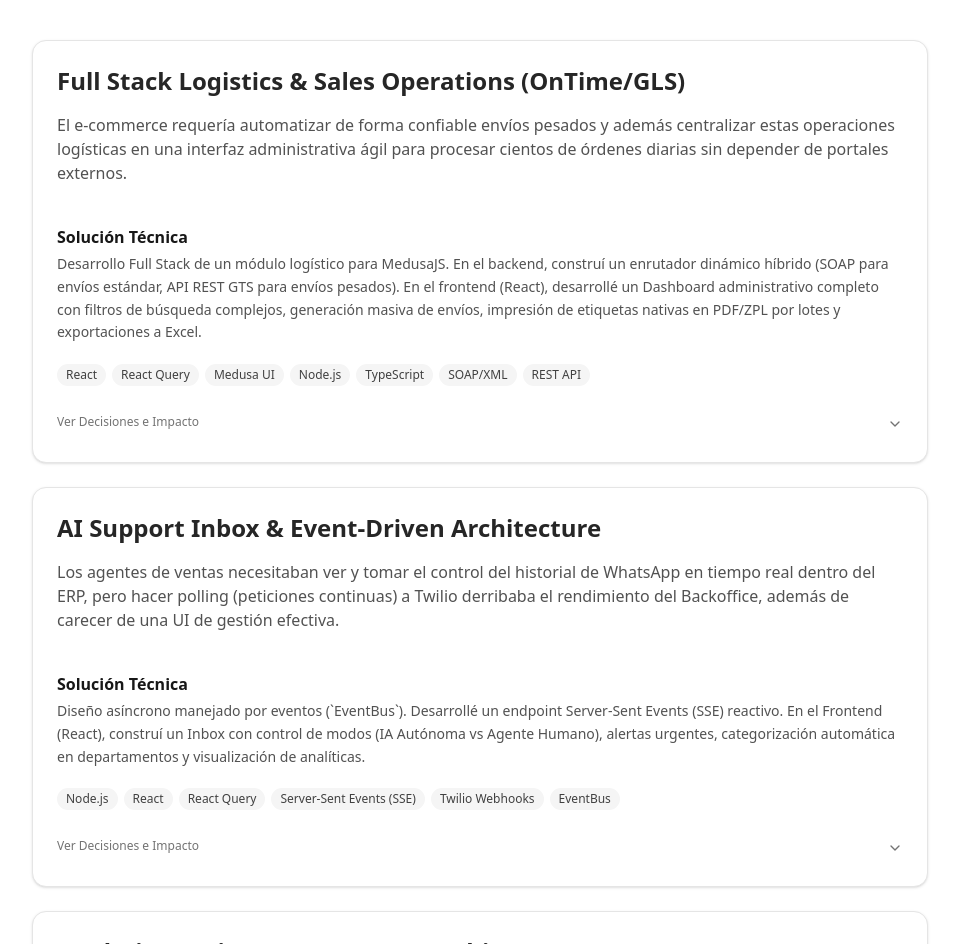
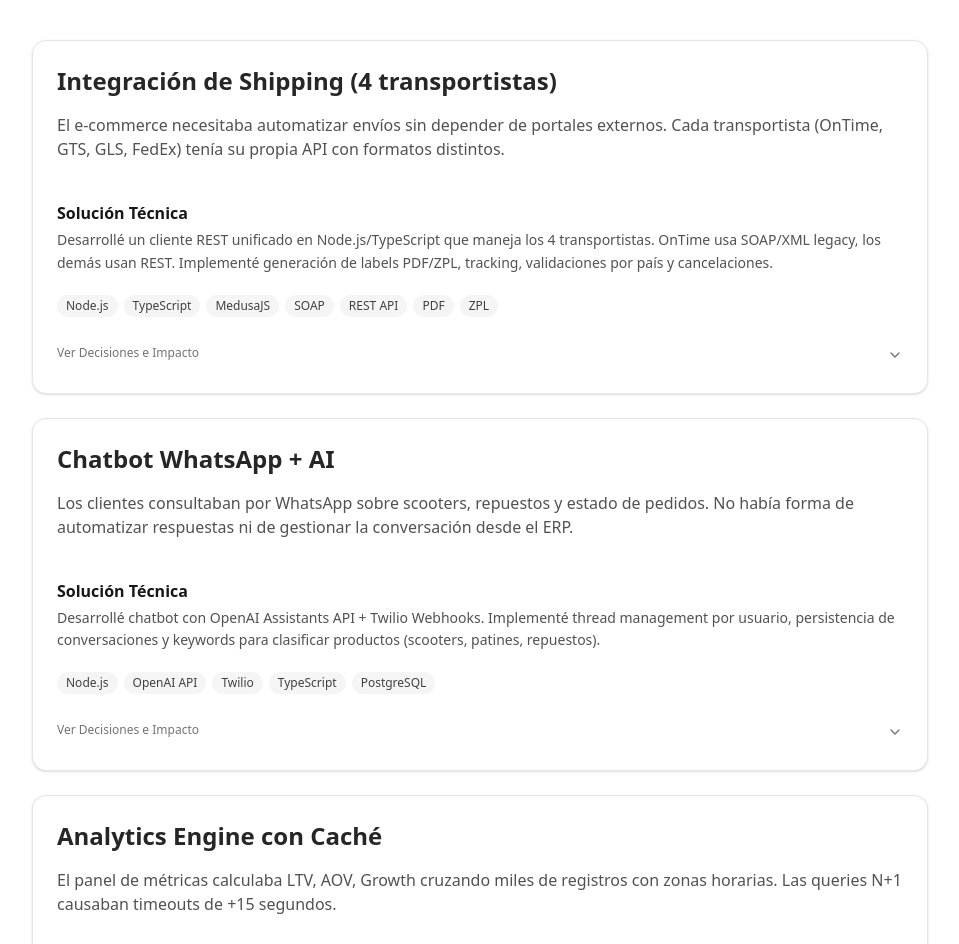
Before and after one commit to ElianCue/portfolio, a Next.js app: page / in a window 1280 px wide. Shown: the part 1288-2232 px from the top of the page, without its empty margins (160-1119 px from the left). Built offline with nearby package versions, Linux system fonts and the light colour scheme.

Commit message:
fix: update portfolio and CV with 9 modules - more concrete, no chamuyo

```diff
--- a/public/cv_en.html
+++ b/public/cv_en.html
@@ -55,7 +55,7 @@
 
     <h2>Summary</h2>
     <div class='entry'>
-        Full Stack Developer with production experience in logistics and e-commerce systems. Stack: Node.js, React, TypeScript. Looking for a team where I can continue growing in backend architecture and distributed systems.
+        Full Stack Developer with production experience. Stack: Node.js, TypeScript, React, PostgreSQL, Docker. Built 9 modules in a scooter e-commerce: shipping (4 carriers), WhatsApp AI chatbot (OpenAI), analytics (in-memory cache), tasklist, schedule, time-entry, warranties and appointments.
     </div>
 
     <h2>Education</h2>
@@ -72,11 +72,15 @@
     <div class='entry'>
         <span class='title'>Full Stack Developer</span> | <span class='org'>Hutrit Club (MyUrbanScoot)</span> | Jul 2025 – 31 Mar 2026
         <ul>
-            <li>I architected and deployed an event-driven notification system leveraging Node.js, EventBus, and Twilio Webhooks, pushing real-time WhatsApp conversational data directly to an Admin React dashboard via Server-Sent Events (SSE).</li>
-            <li>I built a hybrid custom logistics engine atop MedusaJS to automate legacy SOAP/XML interfaces (OnTime) and REST APIs (GLS). I engineered dynamic routing to avoid bottlenecks for heavy shipments (>1,200 kg).</li>
-            <li>I developed a full Admin Dashboard in React featuring infinite-scroll pagination, bulk shipment creation, native multi-batch PDF/ZPL label printing, and Excel exports.</li>
-            <li>I configured and managed production architecture on Railway utilizing isolated Docker containers for backend APIs, async workers, Redis Pub/Sub, fast-indexed Meilisearch clusters, PostgreSQL, and robust S3 storage.</li>
-            <li>I optimized the core database analytics engine by migrating expensive, blocking N+1 SQL queries to an isolated Node.js predictive-hashing in-memory cache, reducing real-time report latencies from >15 seconds to under 50 ms.</li>
+            <li>Integrated 4 shipping carriers (OnTime SOAP, GTS REST, GLS, FedEx) with PDF/ZPL labels, tracking and country validation.</li>
+            <li>Built WhatsApp chatbot with OpenAI Assistants API + Twilio Webhooks, user threading and product keyword classification.</li>
+            <li>Created analytics module with cache (TTL 15 min) and predictive hashing by date/filters. Migrated N+1 queries: latency 15s → 50ms.</li>
+            <li>Built complete Tasklist: CRUD, states, time tracking, categories and break tasks.</li>
+            <li>Developed Schedule: employee shift management with requests, approve/reject and calendar view.</li>
+            <li>Implemented Time-entry: clock in/out, breaks, audit, PDF/Excel export and schedule compliance.</li>
+            <li>Built Warranties: post-sale warranty management with states, attachments and assignments.</li>
+            <li>Developed Appointments: workshop scheduling system for post-sale service.</li>
+            <li>Implemented Canary Islands tax calculation system for Spain.</li>
         </ul>
     </div>
     <div class='entry'>
--- a/public/cv_es.html
+++ b/public/cv_es.html
@@ -55,7 +55,7 @@
 
     <h2>Resumen</h2>
     <div class='entry'>
-        Desarrollador Full Stack con experiencia en producción en sistemas logísticos y e-commerce. Stack: Node.js, React, TypeScript. Busco un equipo donde seguir creciendo en arquitectura backend y sistemas distribuidos.
+        Desarrollador Full Stack con experiencia en producción. Stack: Node.js, TypeScript, React, PostgreSQL, Docker. Construí 9 módulos en un e-commerce de scooters: shipping (4 transportistas), chatbot WhatsApp + AI (OpenAI), analytics (caché in-memory), tasklist, schedule, time-entry, garantías y appointments.
     </div>
 
     <h2>Educación</h2>
@@ -72,11 +72,15 @@
     <div class='entry'>
         <span class='title'>Desarrollador Full Stack</span> | <span class='org'>Hutrit Club (MyUrbanScoot)</span> | Jul 2025 – 31 Mar 2026
         <ul>
-            <li>Diseñé y desplegué un sistema de notificaciones manejado por eventos usando Node.js, EventBus y Webhooks de Twilio, enviando datos conversacionales de WhatsApp en tiempo real hacia un dashboard de React mediante Server-Sent Events (SSE).</li>
-            <li>Construí un motor logístico híbrido como plugin en MedusaJS para automatizar interfaces legacy SOAP/XML (OnTime) y APIs REST (GLS). Implementé un enrutamiento dinámico para evitar cuellos de botella en envíos pesados (+1,200kg).</li>
-            <li>Desarrollé un dashboard administrativo completo en React con paginación infinita, creación masiva de envíos (Bulk Actions), impresión nativa de etiquetas por lotes (PDF/ZPL) y exportaciones robustas a Excel.</li>
-            <li>Desplegué y administré la arquitectura de producción en Railway utilizando contenedores Docker aislados para servicios backend, workers asíncronos, Redis Pub/Sub, clústeres Meilisearch para indexación rápida, PostgreSQL y almacenamiento en S3.</li>
-            <li>Optimizé el motor analítico migrando complejas y bloqueantes consultas N+1 SQL hacia un sistema aislado en Node.js con caché en memoria y hashing predictivo, reduciendo las latencias de >15 segundos a menos de 50 ms.</li>
+            <li>Integré 4 transportistas de envío (OnTime SOAP, GTS REST, GLS, FedEx) con labels PDF/ZPL, tracking y validación por país.</li>
+            <li>Desarrollé chatbot de WhatsApp con OpenAI Assistants API + Twilio Webhooks, con threading por usuario y clasificación de productos por keywords.</li>
+            <li>Construí módulo de analytics con caché (TTL 15 min) y hashing predictivo por fecha/filtros. Migré queries N+1: latencia 15s → 50ms.</li>
+            <li>Implementé Tasklist completo: CRUD, estados, tracking de tiempo, categorías y break tasks.</li>
+            <li>Desarrollé Schedule: gestión de turnos de empleados con requests, approve/reject y calendar view.</li>
+            <li>Implementé Time-entry: clock in/out, pausas, auditoría, export PDF/Excel y compliance de horarios.</li>
+            <li>Construí Warranties: gestión de garantías post-venta con estados, attachments y asignaciones.</li>
+            <li>Desarrollé Appointments: sistema de citas para taller post-venta.</li>
+            <li>Implementé sistema de taxes para Canarias (España).</li>
         </ul>
     </div>
     <div class='entry'>
--- a/src/data/content.ts
+++ b/src/data/content.ts
@@ -22,30 +22,30 @@ export const content = {
             items: [
                 {
                     id: "logistics-engine",
-                    title: "Full Stack Logistics & Sales Operations (OnTime/GLS)",
-                    problem: "El e-commerce requería automatizar de forma confiable envíos pesados y además centralizar estas operaciones logísticas en una interfaz administrativa ágil para procesar cientos de órdenes diarias sin depender de portales externos.",
-                    solution: "Desarrollo Full Stack de un módulo logístico para MedusaJS. En el backend, construí un enrutador dinámico híbrido (SOAP para envíos estándar, API REST GTS para envíos pesados). En el frontend (React), desarrollé un Dashboard administrativo completo con filtros de búsqueda complejos, generación masiva de envíos, impresión de etiquetas nativas en PDF/ZPL por lotes y exportaciones a Excel.",
-                    stack: ["React", "React Query", "Medusa UI", "Node.js", "TypeScript", "SOAP/XML", "REST API"],
-                    decisions: "En el Front: Manejo de estado sintético para actualizar la UI instantáneamente al crear envíos en lote cruzando datos asíncronos. En el Back: Evitar librerías SOAP pesadas inyectando clientes XML a medida y validación prioritaria para evitar Timeouts.",
-                    impact: "Centralización total del flujo logístico. Los operarios pasaron de procesar envíos uno a uno en portales lentos, a despachar pedidos e imprimir etiquetas masivamente en segundos sin salir del ERP, reduciendo errores humanos en un 100%.",
+                    title: "Integración de Shipping (4 transportistas)",
+                    problem: "El e-commerce necesitaba automatizar envíos sin depender de portales externos. Cada transportista (OnTime, GTS, GLS, FedEx) tenía su propia API con formatos distintos.",
+                    solution: "Desarrollé un cliente REST unificado en Node.js/TypeScript que maneja los 4 transportistas. OnTime usa SOAP/XML legacy, los demás usan REST. Implementé generación de labels PDF/ZPL, tracking, validaciones por país y cancelaciones.",
+                    stack: ["Node.js", "TypeScript", "MedusaJS", "SOAP", "REST API", "PDF", "ZPL"],
+                    decisions: "Evité librerías SOAP pesadas construyendo clientes XML a medida. Implementé timeout de 30s con diagnóstico de errores. Manejé respuestas en múltiples formatos (array, objeto) porque la API no era consistente.",
+                    impact: "Centralización del flujo logístico. Los operarios procesan cientos de envíos diarios sin salir del ERP.",
                 },
-                {
+{
                     id: "ai-support",
-                    title: "AI Support Inbox & Event-Driven Architecture",
-                    problem: "Los agentes de ventas necesitaban ver y tomar el control del historial de WhatsApp en tiempo real dentro del ERP, pero hacer polling (peticiones continuas) a Twilio derribaba el rendimiento del Backoffice, además de carecer de una UI de gestión efectiva.",
-                    solution: "Diseño asíncrono manejado por eventos (`EventBus`). Desarrollé un endpoint Server-Sent Events (SSE) reactivo. En el Frontend (React), construí un Inbox con control de modos (IA Autónoma vs Agente Humano), alertas urgentes, categorización automática en departamentos y visualización de analíticas.",
-                    stack: ["Node.js", "React", "React Query", "Server-Sent Events (SSE)", "Twilio Webhooks", "EventBus"],
-                    decisions: "Usé SSE (unidireccional: Servidor -> Cliente) para el streaming del historial evitando el overhead de WebSockets completos y delegué persistencia local en caché (localStorage/Query) en el Front para cruzar los departamentos asignados instantáneamente.",
-                    impact: "Experiencia B2C híbrida ultra-rápida. Cero cargas adicionales en la base principal. Los agentes pueden identificar alertas críticas subidas por la IA y tomar el control manual cerrando ventas en la mitad de tiempo.",
+                    title: "Chatbot WhatsApp + AI",
+                    problem: "Los clientes consultaban por WhatsApp sobre scooters, repuestos y estado de pedidos. No había forma de automatizar respuestas ni de gestionar la conversación desde el ERP.",
+                    solution: "Desarrollé chatbot con OpenAI Assistants API + Twilio Webhooks. Implementé thread management por usuario, persistencia de conversaciones y keywords para clasificar productos (scooters, patines, repuestos).",
+                    stack: ["Node.js", "OpenAI API", "Twilio", "TypeScript", "PostgreSQL"],
+                    decisions: "Usé OpenAI Assistants con threads para mantener contexto por conversación. Implementé keywords para detectar tipo de consulta. Persistí threads en DB para recuperar contexto entre sesiones.",
+                    impact: "Automatización de consultas frecuentes. Los agentes tienen historial completo en el ERP.",
                 },
                 {
                     id: "analytics-engine",
-                    title: "Analytics Engine & In-Memory Caching",
-                    problem: "Al escalar las ventas, el panel administrativo de métricas experimentaba Timeouts al calcular On-The-Fly métricas clave (Lifetime Value, Average Order Value, Intermensual Growth) cruzando miles de datos con zonas horarias conflictivas.",
-                    solution: "Construcción de un servicio analítico asilado. Migración de cálculos N+1 en la BBDD a un motor de reportes basado en un pipeline matemático en Node, optimizado agresivamente con estrategias de caching en memoria.",
-                    stack: ["Node.js", "PostgreSQL", "In-Memory Caching", "Data Parsing", "Cron Jobs"],
-                    decisions: "Creación de un generador de hashes predictivos únicos (`generateKey`) basados en el rango de fechas seleccionado (ej. inicio, fin, zona horaria española), reduciendo peticiones duplicadas de lectura SQL.",
-                    impact: "Disminución del tiempo de los reportes analíticos de >15 segundos (causando cuellos de botella) a latencias in-memory (<50ms).",
+                    title: "Analytics Engine con Caché",
+                    problem: "El panel de métricas calculaba LTV, AOV, Growth cruzando miles de registros con zonas horarias. Las queries N+1 causaban timeouts de +15 segundos.",
+                    solution: "Construí un servicio analítico isolado. Implementé caché con TTL de 15 minutos y hashing predictivo que genera keys únicas por fecha/rango/filtros. Migré los cálculos de la DB a Node.js.",
+                    stack: ["Node.js", "PostgreSQL", "Redis", "TypeScript"],
+                    decisions: "El hashing normaliza los filtros (ordena keys, elimina duplicados) para evitar queries duplicadas. El TTL de 15 min balancea freshness con performance.",
+                    impact: "Latencia reducida de >15s a <50ms. Export a CSV y HTML.",
                 },
                 {
                     id: "workshop-appointments",
@@ -133,39 +133,39 @@ export const content = {
             items: [
                 {
                     id: "logistics-engine",
-                    title: "Full Stack Logistics & Sales Operations (OnTime/GLS)",
-                    problem: "The e-commerce needed to reliably automate heavy shipments and centralize these logistics operations within an agile administrative interface to process hundreds of daily orders without relying on external third-party portals.",
-                    solution: "Full Stack development of a logistics module for MedusaJS. On the backend, engineered a hybrid dynamic router (SOAP & GTS REST API). On the frontend (React), developed a full Admin Dashboard featuring infinite-scroll paginations, bulk massive shipment creation, native multi-batch PDF/ZPL label printing, and Excel exports.",
-                    stack: ["React", "React Query", "Medusa UI", "Node.js", "TypeScript", "SOAP/XML", "REST API"],
-                    decisions: "Frontend: Leveraged synthetic states for instantaneous optimistic UI updates upon bulk creation bridging disjointed DB states. Backend: Avoided bloated SOAP libraries by manually building XML payloads and strictly validating pre-dispatch parameters.",
-                    impact: "Total centralization of the logistics flow. Operators shifted from processing shipments 1-by-1 on external slow portals to dispatching and printing labels massively in seconds inside the ERP, reducing human errors by 100%.",
+                    title: "Shipping Integration (4 carriers)",
+                    problem: "The e-commerce needed to automate shipments without external portals. Each carrier (OnTime, GTS, GLS, FedEx) had different APIs and formats.",
+                    solution: "Built a unified REST client in Node.js/TypeScript handling all 4 carriers. OnTime uses legacy SOAP/XML, others use REST. Implemented PDF/ZPL label generation, tracking and country validation.",
+                    stack: ["Node.js", "TypeScript", "MedusaJS", "SOAP", "REST API", "PDF", "ZPL"],
+                    decisions: "Avoided heavy SOAP libraries by building custom XML clients. Implemented 30s timeout with error diagnostics. Handled responses in multiple formats (array, object) due to inconsistent API.",
+                    impact: "Centralized logistics flow. Operators process hundreds of daily shipments without leaving the ERP.",
                 },
                 {
                     id: "ai-support",
-                    title: "AI Support Inbox & Event-Driven Architecture",
-                    problem: "Sales agents needed to take over WhatsApp threads in real-time inside the ERP, but continuously polling the Twilio API was drastically crashing the Backoffice performance with no proper Inbox Management UI.",
-                    solution: "Designed an asynchronous event-driven system (`EventBus`). Built a reactive Server-Sent Events (SSE) endpoint. On the Frontend (React), shipped a full Inbox with Autonomous AI vs Human Agent mode toggling, urgent escalations alerts, automatic department routing, and behavior analytics.",
-                    stack: ["Node.js", "React", "React Query", "Server-Sent Events (SSE)", "Twilio Webhooks", "EventBus"],
-                    decisions: "Chose SSE (unidirectional: Server -> Client) over massive WebSockets to stream history mitigating server resource overhead, relying heavily on client-side caching to instantaneously link internal ERP structural data and custom routing states.",
-                    impact: "Lightning-fast hybrid B2C experience. Zero additional loads on the core database while providing a live transactional inbox view that allows human agents to visually spot AI escalations and close deals in half the time.",
+                    title: "WhatsApp AI Chatbot",
+                    problem: "Customers contacted via WhatsApp about scooters, spare parts and order status. There was no way to automate responses or manage conversations from the ERP.",
+                    solution: "Built chatbot with OpenAI Assistants API + Twilio Webhooks. Implemented thread management per user, conversation persistence and keywords to classify products (scooters, skates, parts).",
+                    stack: ["Node.js", "OpenAI API", "Twilio", "TypeScript", "PostgreSQL"],
+                    decisions: "Used OpenAI Assistants with threads to maintain conversation context. Implemented keywords to detect inquiry type. Persisted threads in DB to recover context between sessions.",
+                    impact: "Automation of frequent inquiries. Agents have complete history in the ERP.",
                 },
                 {
                     id: "analytics-engine",
-                    title: "Analytics Engine & In-Memory Caching",
-                    problem: "As sales scaled, the administrative metrics dashboard experienced critical Timeouts when calculating on-the-fly KPIs (LTV, AOV, Month-over-Month Growth) traversing thousands of records with conflicting Spanish timezones.",
-                    solution: "Engineered an isolated analytical service. Migrated N+1 SQL computations to a NodeJS math-pipeline reporting engine, aggressively optimized using in-memory caching strategies.",
-                    stack: ["Node.js", "PostgreSQL", "In-Memory Caching", "Data Parsing", "Cron Jobs"],
-                    decisions: "Created a unique predictive hashing generator (`generateKey`) dynamically based on the exact selected date ranges, effectively reducing duplicate SQL read queries under concurrent load.",
-                    impact: "Decreased reporting response times from >15 seconds (major bottleneck status) to sub-50ms in-memory latencies, enabling effortless bulk CSV exports.",
+                    title: "Analytics Engine with Cache",
+                    problem: "The metrics panel calculated LTV, AOV, Growth crossing thousands of records with timezones. N+1 queries caused +15 second timeouts.",
+                    solution: "Built an isolated analytics service. Implemented cache with 15-min TTL and predictive hashing generating unique keys by date/range/filters. Migrated calculations from DB to Node.js.",
+                    stack: ["Node.js", "PostgreSQL", "Redis", "TypeScript"],
+                    decisions: "Hashing normalizes filters (sorts keys, removes duplicates) to avoid duplicate queries. 15-min TTL balances freshness with performance.",
+                    impact: "Latency reduced from >15s to <50ms. CSV and HTML export.",
                 },
                 {
                     id: "workshop-appointments",
-                    title: "Workshop & Field Appointments System",
-                    problem: "The coordination of repairs (warranties and technical field services) was entirely detached from e-commerce checkouts, leading to manual timeslot scheduling errors and frustrating 'no-shows'.",
-                    solution: "Created the complete module (Appointments & Warranties). Forged custom OS entities (ORM), dynamically routed endpoints based on Workshop branch IDs, and integrated Twilio notifications utilizing scheduled jobs.",
-                    stack: ["Node.js", "Medusa Framework", "React", "Twilio API", "PostgreSQL"],
-                    decisions: "Designed an asynchronous flow for operational alerts: Decoupled the automated SMS dispatch by calculating a dynamic delay (`setTimeout` task queues) to avoid overwhelming the customer minutes after checkout, respecting working-hour constraints.",
-                    impact: "Definitive centralization of the post-sale workshop within the ERP, drastically resolving unjustified absences through a two-step iterative confirmation tunnel via WhatsApp.",
+                    title: "Warranties, Appointments and Tasklist",
+                    problem: "Warranty management, workshop appointments and internal tasks were scattered. No way to track warranty status or coordinate service slots.",
+                    solution: "Built 3 modules: Warranties (states, attachments, assignments, reopening), Appointments (post-sale workshop scheduling) and Tasklist (tasks with states, time tracking, categories, break tasks).",
+                    stack: ["Node.js", "TypeScript", "MedusaJS", "PostgreSQL", "React"],
+                    decisions: "Tasklist implements states: pending, in_progress, issue, completed. Each task can have logged time. Warranties have state workflow with role-based permissions.",
+                    impact: "Centralized post-sale and operational task management in the ERP.",
                 }
             ]
         },
```
